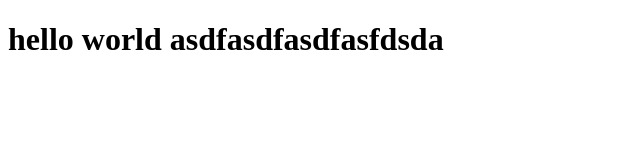
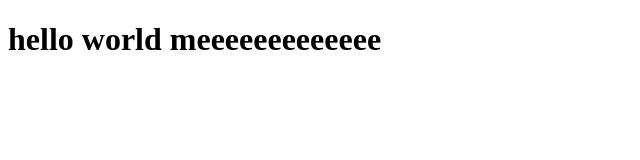
Before and after one commit to pjs0719/toy-project, a plain HTML site: page index.html in a window 1280 px wide. Shown: the whole page, without its empty margins (0-640 px from the left). Drawn offline with Linux system fonts and the light colour scheme.

Commit message:
commit message”

```diff
--- a/index.html
+++ b/index.html
@@ -6,6 +6,6 @@
     <title>Document</title>
 </head>
 <body>
-    <h1>hello world asdfasdfasdfasfdsda</h1>
+    <h1>hello world meeeeeeeeeeeee</h1>
 </body>
 </html>
```
